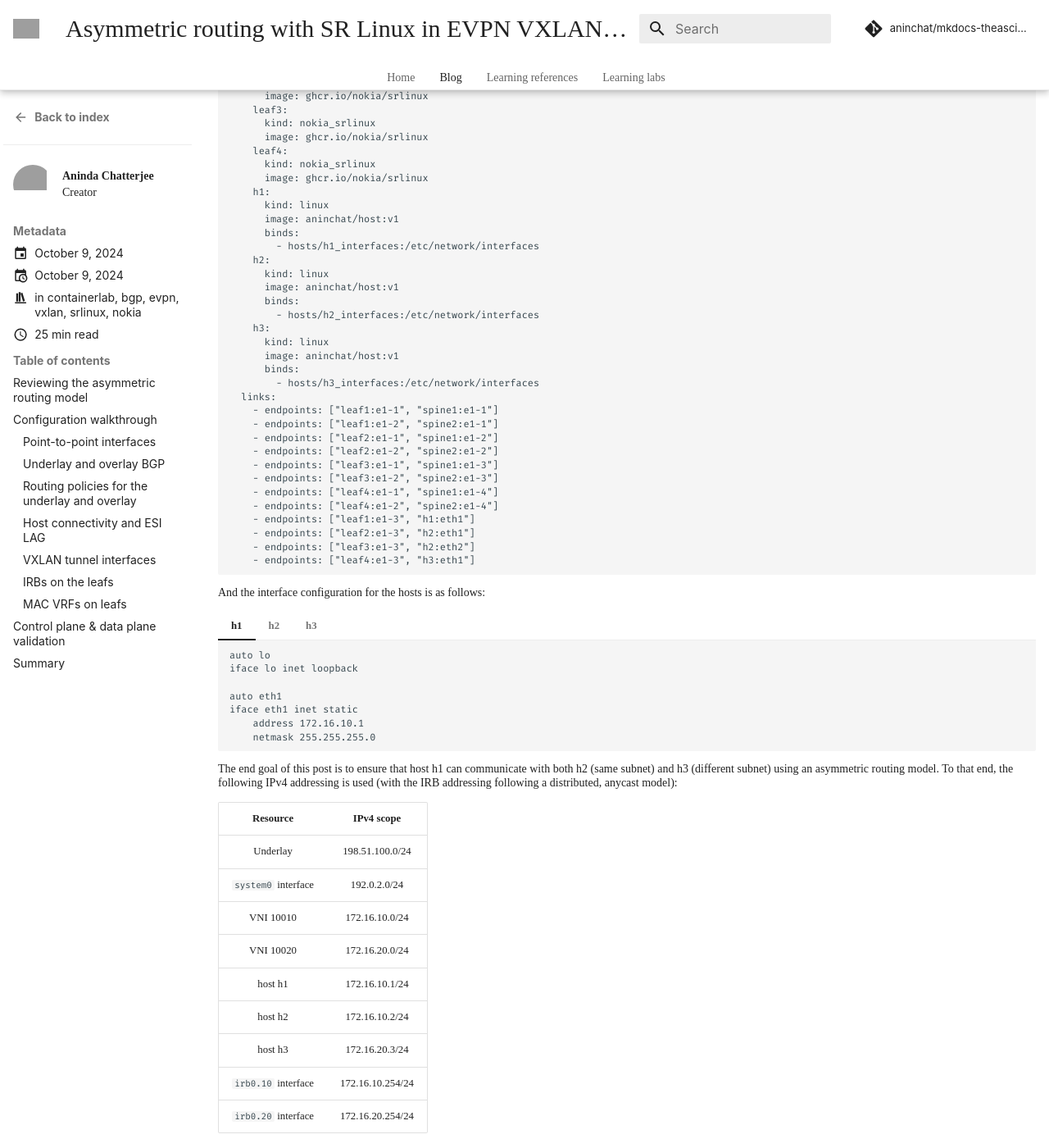
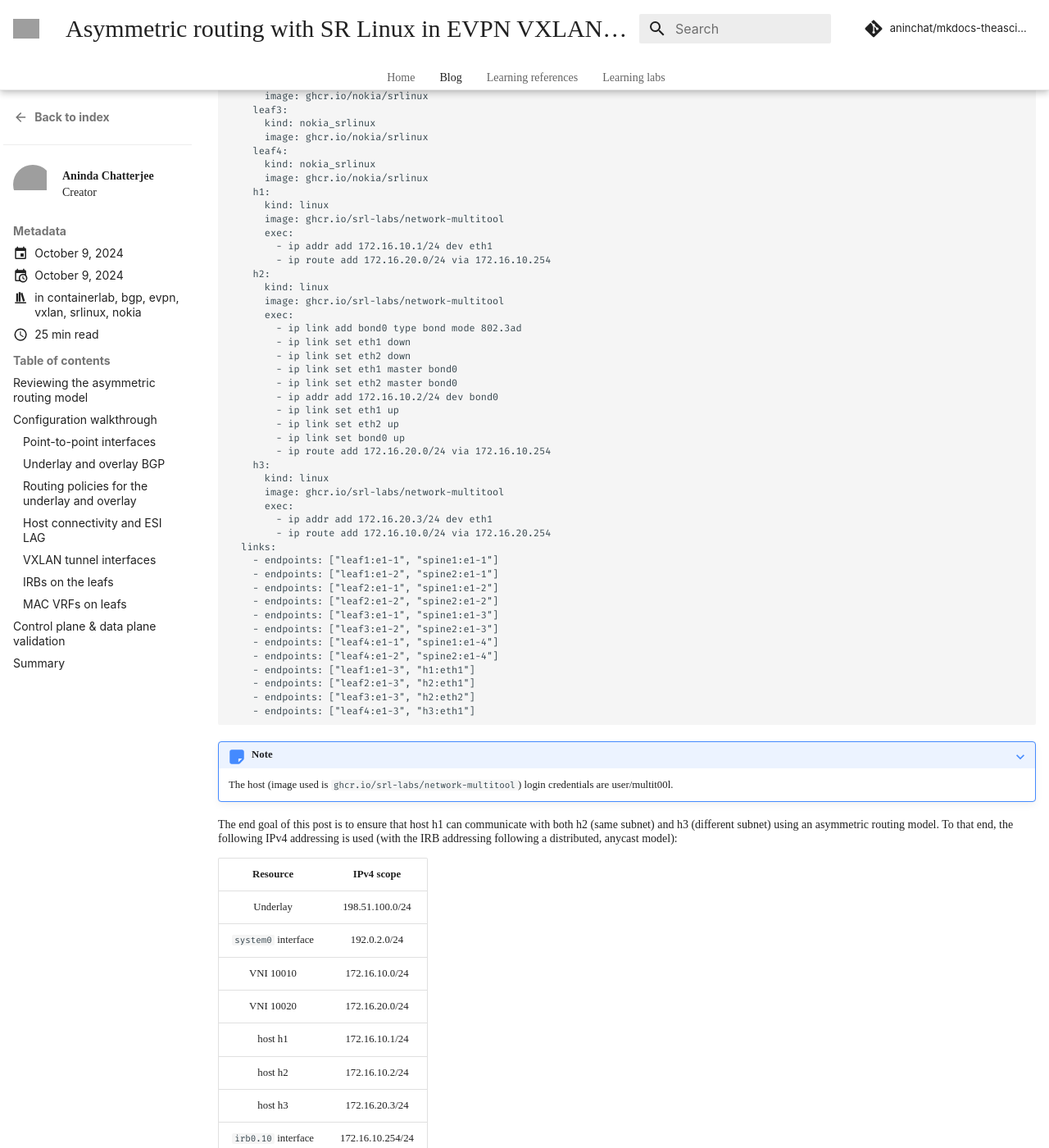
Before and after one commit to aninchat/mkdocs-theasciiconstruct, an MkDocs documentation site: the page built from docs/blog/posts/srlinux-2-asymmetric-irb.md, in a window 1280 px wide and 1400 px high, scrolled down 1296 px. Shown: the whole window at 82% size. Built offline with MkDocs 1.6.1 and Material for MkDocs 9.7.7, drawn with Linux system fonts in a browser that asks for light colours; some web fonts are replaced; comment, search, counter and statistics services are not loaded; some of the changed text lies outside the part shown; grey boxes are pictures that could not be loaded.

Commit message:
changes to clab template

````diff
--- a/docs/blog/posts/srlinux-2-asymmetric-irb.md
+++ b/docs/blog/posts/srlinux-2-asymmetric-irb.md
@@ -33,7 +33,7 @@
 The Containerlab file used for this is shown below:
 
 ```
-name: asymmetric-routing-srlinux
+name: srlinux-asymmetric-routing
 
 topology:
   nodes:
@@ -57,19 +57,30 @@
       image: ghcr.io/nokia/srlinux
     h1:
       kind: linux
-      image: aninchat/host:v1
-      binds:
-        - hosts/h1_interfaces:/etc/network/interfaces
+      image: ghcr.io/srl-labs/network-multitool
+      exec:
+        - ip addr add 172.16.10.1/24 dev eth1
+        - ip route add 172.16.20.0/24 via 172.16.10.254
     h2:
       kind: linux
-      image: aninchat/host:v1
-      binds:
-        - hosts/h2_interfaces:/etc/network/interfaces
+      image: ghcr.io/srl-labs/network-multitool
+      exec:
+        - ip link add bond0 type bond mode 802.3ad
+        - ip link set eth1 down
+        - ip link set eth2 down
+        - ip link set eth1 master bond0
+        - ip link set eth2 master bond0
+        - ip addr add 172.16.10.2/24 dev bond0
+        - ip link set eth1 up
+        - ip link set eth2 up
+        - ip link set bond0 up
+        - ip route add 172.16.20.0/24 via 172.16.10.254
     h3:
       kind: linux
-      image: aninchat/host:v1
-      binds:
-        - hosts/h3_interfaces:/etc/network/interfaces
+      image: ghcr.io/srl-labs/network-multitool
+      exec:
+        - ip addr add 172.16.20.3/24 dev eth1
+        - ip route add 172.16.10.0/24 via 172.16.20.254
   links:
     - endpoints: ["leaf1:e1-1", "spine1:e1-1"]
     - endpoints: ["leaf1:e1-2", "spine2:e1-1"]
@@ -85,51 +96,8 @@
     - endpoints: ["leaf4:e1-3", "h3:eth1"]
 ```
 
-And the interface configuration for the hosts is as follows:
-
-=== "h1"
-    ```
-    auto lo
-    iface lo inet loopback
-
-    auto eth1
-    iface eth1 inet static
-        address 172.16.10.1
-        netmask 255.255.255.0
-    ```
-=== "h2"
-    ```
-    auto lo
-    iface lo inet loopback
-
-    auto eth1
-    iface eth1 inet static
-
-    auto eth2
-    iface eth1 inet static
-
-    auto bond
-    iface bond inet static
-    address 172.16.10.2
-    netmask 255.255.255.0
-    mtu 9000
-    bond-slaves eth1 eth2
-    bond-mode 802.3ad
-    bond-miimon 100
-    bond-lacp-rate 1
-    bond-min-links 1
-    bond-xmit-hash-policy layer3+4
-    ```
-=== "h3"
-    ```
-    auto lo
-    iface lo inet loopback
-
-    auto eth1
-    iface eth1 inet static
-        address 172.16.20.3
-        netmask 255.255.255.0
-    ```
+???+ note
+    The host (image used is `ghcr.io/srl-labs/network-multitool`) login credentials are user/multit00l.
 
 The end goal of this post is to ensure that host h1 can communicate with both h2 (same subnet) and h3 (different subnet) using an asymmetric routing model. To that end, the following IPv4 addressing is used (with the IRB addressing following a distributed, anycast model):
 
````
